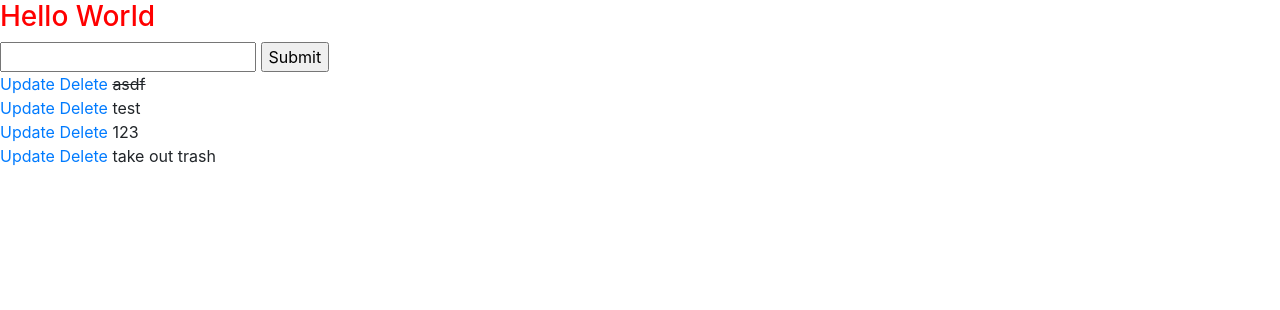
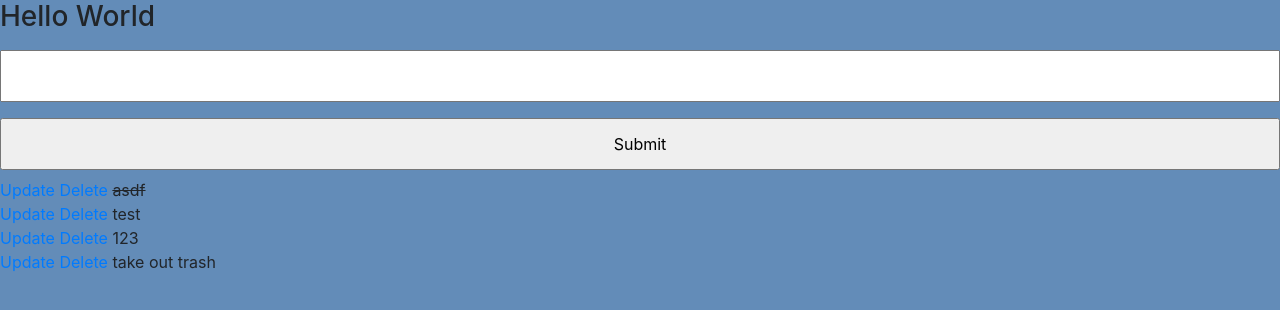
Before and after one commit to stevenfans/To-Do-App, a Django app: page / in a window 1280 px wide. Shown: the top 310 px of the page. Run offline with Django 3.2, Linux system fonts and the light colour scheme; data comes from the database, SQL or seed files in the repository; some libraries are stand-ins or nearby versions.

Commit message:
css added

```diff
--- a/tasks/static/css/main.css
+++ b/tasks/static/css/main.css
@@ -1,13 +1,13 @@
 
-/* body{
+body{
     background-color: #638CB8;
+}
+
+/* h3{
+    color:red;
 } */
 
-h3{
-    color:red;
-}
-
-/* input{
+input{
     width: 100%;
     padding: 12px 20px;
     margin: 8px 0;
```
